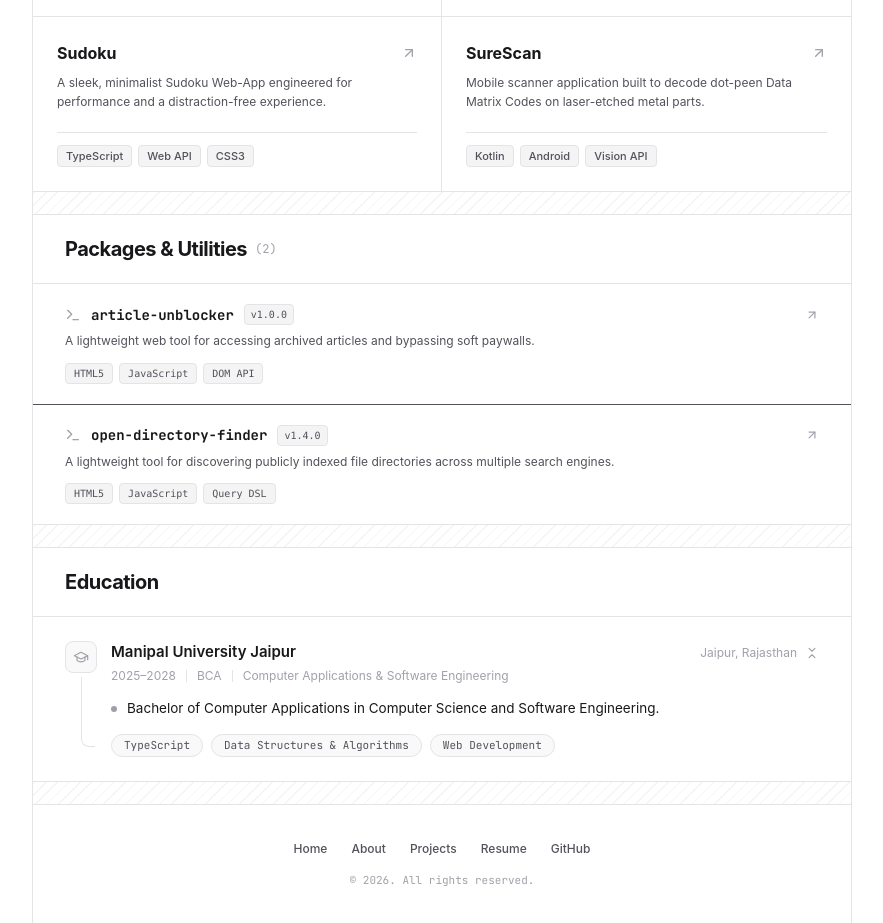
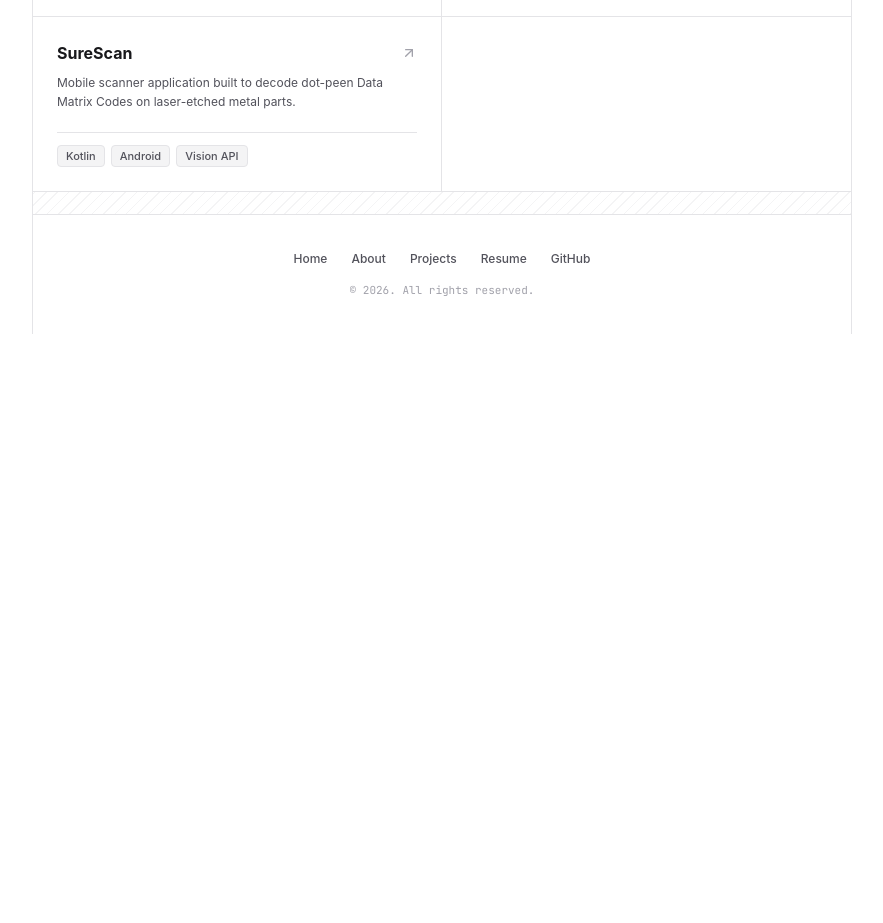
Before and after one commit to amanvite/amanvite.github.io, a React (Vite) app: page / in a window 1280 px wide. Shown: the part 1000-1923 px from the top of the page, without its empty margins (198-1081 px from the left). After the commit the page ends 1334 px from the top, so only its background shows below. Built offline with nearby package versions, Linux system fonts and the light colour scheme.

Commit message:
UI upgrade reverted

```diff
--- a/src/data.tsx
+++ b/src/data.tsx
@@ -57,7 +57,6 @@ export const PROFILE = {
   avatar: 'https://github.com/amanvite.png',
   banner:
     'https://images.unsplash.com/photo-1506744038136-46273834b3fb?q=80&w=1600&auto=format&fit=crop',
-  bio: 'I architect and engineer scalable web ecosystems, focusing strictly on the MERN stack and robust TypeScript environments. I build products end-to-end: from database persistence and server-side logic to client-side DOM execution.',
   availability:
     "I'm open to full-time remote roles and freelance projects: React and TypeScript web applications, real-time Socket.io architectures, React Native mobile apps, and Node.js APIs. Email is the fastest way to reach me, and I usually reply within a day.",
 };
@@ -181,26 +180,6 @@ export const PROJECTS: ProjectItem[] = [
     githubUrl: 'https://github.com/amanvite/code-extractor',
   },
   {
-    id: 'sudoku',
-    repoName: 'amanvite/sudoku',
-    title: 'Sudoku',
-    tag: 'WEB APP',
-    branch: 'main',
-    commitSha: 'e14a90c',
-    description:
-      'A sleek, minimalist Sudoku Web-App engineered for performance and a distraction-free experience.',
-    notes:
-      'Backtracking board generator with local practice statistics and zero UI library overhead.',
-    tech: ['TypeScript', 'Web API', 'CSS3'],
-    langBar: [
-      { name: 'TypeScript', pct: 72, color: '#3178C6' },
-      { name: 'CSS', pct: 20, color: '#563D7C' },
-      { name: 'HTML', pct: 8, color: '#E34F26' },
-    ],
-    link: 'https://amanvite.github.io/sudoku/',
-    githubUrl: 'https://github.com/amanvite/sudoku',
-  },
-  {
     id: 'surescan',
     repoName: 'amanvite/SureScan',
     title: 'SureScan',
--- a/src/pages/About.tsx
+++ b/src/pages/About.tsx
@@ -50,7 +50,7 @@ export default function About({
       <div className="w-full border-b pf-border">
         <div className="max-w-[820px] mx-auto border-x pf-border px-5 sm:px-8 py-8">
           <h1 className="text-2xl sm:text-3xl font-bold pf-title tracking-tight mb-2">
-            About {PROFILE.name}
+            About Me
           </h1>
           <p className="text-xs sm:text-[13.5px] pf-text leading-relaxed max-w-2xl">
             Get a quick overview of {PROFILE.name} (@{PROFILE.handle})&apos;s background, tech stack, education, and the web and mobile applications shipped.
@@ -171,23 +171,10 @@ export default function About({
             {greeting}
           </h2>
 
-          <div className="space-y-4 text-xs sm:text-[14px] pf-text leading-relaxed">
-            <p>
-              I&apos;m {PROFILE.name}, also known online as{' '}
-              <strong className="pf-title font-medium">@{PROFILE.handle}</strong> on GitHub, LinkedIn, and Instagram — a full-stack MERN and TypeScript developer focused on building fast, reliable web and mobile applications.
-            </p>
-            <p>{PROFILE.bio}</p>
-            <p>
-              My recent work includes{' '}
-              <strong className="pf-title font-medium">Video Hunt</strong> (a fast media utility for downloading video and audio streams),{' '}
-              <strong className="pf-title font-medium">Code Extractor</strong> (a full-stack web extraction tool for retrieving and formatting dynamic DOM assets),{' '}
-              <strong className="pf-title font-medium">SureScan</strong> (an industrial Data Matrix scanner built in Kotlin),{' '}
-              <strong className="pf-title font-medium">Sudoku</strong> (a sleek, minimalist web game), and lightweight utilities like{' '}
-              <strong className="pf-title font-medium">Article Unblocker</strong> and{' '}
-              <strong className="pf-title font-medium">Open Directory Finder</strong>.
-            </p>
-            <p>{PROFILE.availability}</p>
-          </div>
+          <p className="text-xs sm:text-[14px] pf-text leading-relaxed">
+            I&apos;m {PROFILE.name}, also known online as{' '}
+            <strong className="pf-title font-medium">@{PROFILE.handle}</strong> on GitHub, LinkedIn, and Instagram. A full-stack MERN and TypeScript developer focused on building fast, reliable web and mobile applications.
+          </p>
         </div>
       </div>
 
@@ -199,11 +186,11 @@ export default function About({
             <h2 className="text-xl font-bold pf-title tracking-tight">Stack</h2>
           </div>
 
-          <div className="divide-y pf-divide">
+          <div>
             {STACK.map((row) => (
               <div
                 key={row.num}
-                className="grid grid-cols-1 sm:grid-cols-[180px_1fr] px-5 sm:px-8 py-3.5 items-start sm:items-center gap-2 sm:gap-4"
+                className="grid grid-cols-1 sm:grid-cols-[180px_1fr] px-5 sm:px-8 py-3.5 border-b pf-border last:border-b-0 items-start sm:items-center gap-2 sm:gap-4"
               >
                 <div className="flex items-center gap-2.5">
                   <span
@@ -244,9 +231,12 @@ export default function About({
             </h2>
           </div>
 
-          <div className="divide-y pf-divide">
+          <div>
             {EDUCATION.map((edu) => (
-              <div key={edu.id} className="px-5 sm:px-8 py-6">
+              <div
+                key={edu.id}
+                className="px-5 sm:px-8 py-6 border-b pf-border last:border-b-0"
+              >
                 <div className="flex gap-3.5">
                   <div className="flex flex-col items-center shrink-0">
                     <div className="w-8 h-8 rounded-lg border pf-border pf-subtle flex items-center justify-center pf-muted">
--- a/src/pages/Home.tsx
+++ b/src/pages/Home.tsx
@@ -1,10 +1,5 @@
 import { useState, useEffect, type MouseEvent } from 'react';
-import {
-  PROFILE,
-  PROJECTS,
-  UTILITY_PACKAGES,
-  EDUCATION,
-} from '../data';
+import { PROFILE, PROJECTS } from '../data';
 import {
   GithubIcon,
   LinkedinIcon,
@@ -13,19 +8,15 @@ import {
   MailIcon,
   ResumeIcon,
   VerifiedIcon,
-  TerminalIcon,
   ArrowUpRightIcon,
   CopyIcon,
   CheckIcon,
-  CollapseIcon,
 } from '../components/Icons';
 
 const SECTIONS = [
   { id: 'home', label: 'Home' },
   { id: 'about', label: 'About' },
   { id: 'projects', label: 'Projects' },
-  { id: 'utilities', label: 'Packages' },
-  { id: 'education', label: 'Education' },
 ];
 
 function Divider() {
@@ -43,7 +34,6 @@ export default function Home({
   const [timeStr, setTimeStr] = useState('');
   const [copied, setCopied] = useState(false);
   const [activeSection, setActiveSection] = useState('home');
-  const [eduExpanded, setEduExpanded] = useState(true);
 
   useEffect(() => {
     const hour = new Date().getHours();
@@ -341,7 +331,12 @@ export default function Home({
           </div>
 
           <div className="grid grid-cols-1 sm:grid-cols-2">
-            {PROJECTS.map((project, idx) => (
+            {PROJECTS.map((project, idx) => {
+              const isLastRowDesktop =
+                idx >= PROJECTS.length - (PROJECTS.length % 2 === 0 ? 2 : 1);
+              const isLastItem = idx === PROJECTS.length - 1;
+
+              return (
                 <a
                   key={project.id}
                   href={project.link}
@@ -349,8 +344,8 @@ export default function Home({
                   rel="noreferrer"
                   className={`group pf-card p-6 flex flex-col justify-between pf-hover transition-colors border-b pf-border ${
                     idx % 2 === 0 ? 'sm:border-r' : ''
-                } ${idx >= PROJECTS.length - 2 ? 'sm:border-b-0' : ''} ${
-                  idx === PROJECTS.length - 1 ? 'border-b-0' : ''
+                  } ${isLastRowDesktop ? 'sm:border-b-0' : ''} ${
+                    isLastItem ? 'border-b-0' : ''
                   }`}
                 >
                   <div>
@@ -377,148 +372,8 @@ export default function Home({
                     ))}
                   </div>
                 </a>
-            ))}
-          </div>
-        </section>
-
-        <Divider />
-
-        <section id="utilities" className="scroll-mt-20">
-          <div className="px-5 sm:px-8 py-5 border-b pf-border flex items-center justify-between">
-            <div className="flex items-center gap-2">
-              <h2 className="text-xl font-bold pf-title tracking-tight">
-                Packages &amp; Utilities
-              </h2>
-              <span
-                className="text-xs pf-muted"
-                style={{ fontFamily: '"JetBrains Mono", monospace' }}
-              >
-                ({UTILITY_PACKAGES.length})
-              </span>
-            </div>
-          </div>
-
-          <div className="divide-y pf-divide">
-            {UTILITY_PACKAGES.map((pkg) => (
-              <a
-                key={pkg.name}
-                href={pkg.link}
-                target="_blank"
-                rel="noreferrer"
-                className="block px-5 sm:px-8 py-5 pf-hover transition-colors group"
-              >
-                <div className="flex items-center justify-between mb-1.5">
-                  <div className="flex items-center gap-2.5">
-                    <TerminalIcon className="w-4 h-4 pf-muted" />
-                    <span
-                      className="text-sm font-bold pf-title group-hover:underline"
-                      style={{ fontFamily: '"JetBrains Mono", monospace' }}
-                    >
-                      {pkg.name}
-                    </span>
-                    <span className="text-[10px] font-mono px-1.5 py-0.5 rounded pf-pill pf-text border pf-border">
-                      {pkg.version}
-                    </span>
-                  </div>
-                  <ArrowUpRightIcon className="w-3.5 h-3.5 pf-muted" />
-                </div>
-                <p className="text-xs pf-text leading-relaxed mb-3">
-                  {pkg.description}
-                </p>
-                <div className="flex flex-wrap gap-1.5">
-                  {pkg.tech.map((t) => (
-                    <span
-                      key={t}
-                      className="px-2 py-0.5 pf-pill pf-text rounded text-[10px] font-mono border pf-border"
-                    >
-                      {t}
-                    </span>
-                  ))}
-                </div>
-              </a>
-            ))}
-          </div>
-        </section>
-
-        <Divider />
-
-        <section id="education" className="scroll-mt-20">
-          <div className="px-5 sm:px-8 py-5 border-b pf-border">
-            <h2 className="text-xl font-bold pf-title tracking-tight">
-              Education
-            </h2>
-          </div>
-
-          <div className="divide-y pf-divide">
-            {EDUCATION.map((edu) => (
-              <div key={edu.id} className="px-5 sm:px-8 py-6">
-                <div className="flex gap-3.5">
-                  <div className="flex flex-col items-center shrink-0">
-                    <div className="w-8 h-8 rounded-lg border pf-border pf-subtle flex items-center justify-center pf-muted">
-                      <svg
-                        className="w-4 h-4"
-                        viewBox="0 0 24 24"
-                        fill="none"
-                        stroke="currentColor"
-                        strokeWidth="1.8"
-                        strokeLinecap="round"
-                        strokeLinejoin="round"
-                      >
-                        <path d="M22 10v6M2 10l10-5 10 5-10 5z" />
-                        <path d="M6 12v5c3 3 9 3 12 0v-5" />
-                      </svg>
-                    </div>
-                    {eduExpanded && (
-                      <div className="w-3.5 flex-1 border-l border-b pf-border rounded-bl-lg ml-3.5 mt-1 mb-2.5" />
-                    )}
-                  </div>
-
-                  <div className="flex-1 min-w-0">
-                    <div
-                      onClick={() => setEduExpanded((prev) => !prev)}
-                      className="flex items-start sm:items-center justify-between gap-2 cursor-pointer select-none group"
-                    >
-                      <h3 className="text-[15px] font-semibold pf-title group-hover:opacity-80 transition-opacity">
-                        {edu.institution}
-                      </h3>
-                      <div className="flex items-center gap-2 text-xs pf-muted shrink-0">
-                        <span>{edu.location}</span>
-                        <CollapseIcon className="w-3.5 h-3.5 pf-muted" />
-                      </div>
-                    </div>
-
-                    <div className="flex flex-wrap items-center gap-2.5 text-xs pf-muted mt-1">
-                      <span>{edu.period}</span>
-                      <span className="h-3 w-px pf-grid-bg" />
-                      <span>{edu.degreeShort}</span>
-                      <span className="h-3 w-px pf-grid-bg" />
-                      <span>{edu.field}</span>
-                    </div>
-
-                    {eduExpanded && (
-                      <div className="mt-3.5 space-y-3.5">
-                        <div className="flex items-start gap-2.5 text-[13.5px] pf-title">
-                          <span className="w-1.5 h-1.5 rounded-full bg-zinc-400 mt-2 shrink-0" />
-                          <span>{edu.summary}</span>
-                        </div>
-
-                        <div className="flex flex-wrap items-center gap-2 pt-0.5">
-                          {edu.skills.map((skill) => (
-                            <span
-                              key={skill}
-                              className="px-3 py-0.5 rounded-full border pf-border pf-subtle text-[11px] pf-text"
-                              style={{ fontFamily: '"JetBrains Mono", monospace' }}
-                            >
-                              {skill}
-                            </span>
-                          ))}
-                        </div>
-                      </div>
-                    )}
-                  </div>
-                </div>
-              </div>
-            ))}
+              );
+            })}
           </div>
         </section>
 
--- a/src/pages/Projects.tsx
+++ b/src/pages/Projects.tsx
@@ -213,14 +213,14 @@ export default function Projects({
             </span>
           </div>
 
-          <div className="divide-y pf-divide">
+          <div>
             {UTILITY_PACKAGES.map((pkg) => (
               <a
                 key={pkg.name}
                 href={pkg.link}
                 target="_blank"
                 rel="noreferrer"
-                className="block px-5 sm:px-8 py-5 pf-hover transition-colors group"
+                className="block px-5 sm:px-8 py-5 border-b pf-border last:border-b-0 pf-hover transition-colors group"
               >
                 <div className="flex items-center justify-between mb-1.5">
                   <div className="flex items-center gap-2.5">
```
Lines whose indentation alone changed are shown as unchanged.
